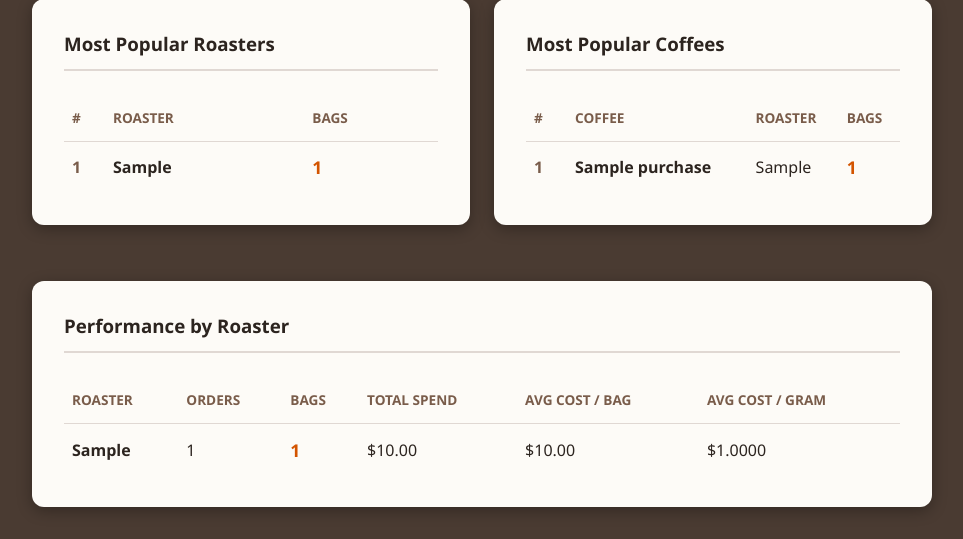
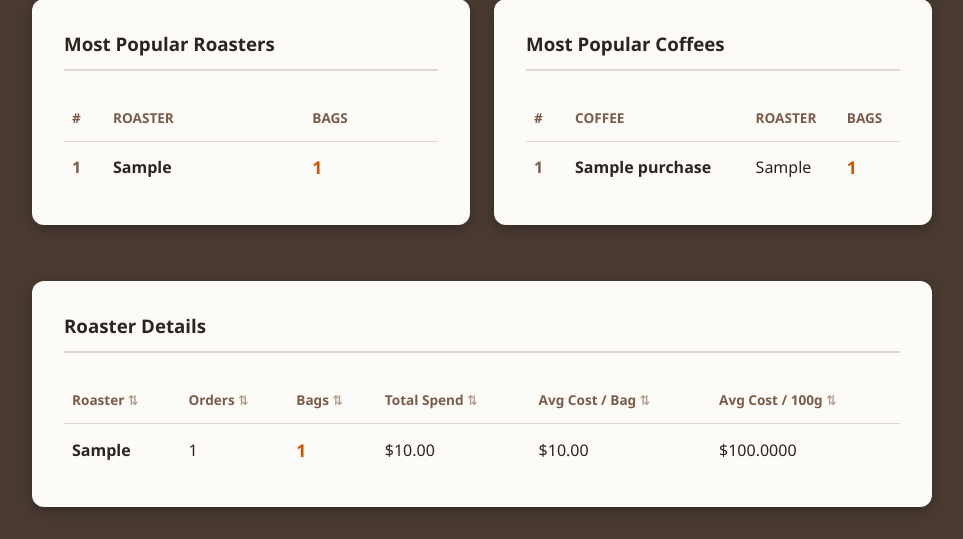
Before and after one commit to alexmilton/coffee-tracker, a Flask app: page /stats in a window 1280 px wide. Shown: the part 311-850 px from the top of the page, without its empty margins (158-1121 px from the left). Run offline with Flask 3, Linux system fonts and the light colour scheme; tables that the repository leaves empty hold one stand-in row (values such as "Sample post").

Commit message:
Add sortable coffee cost details

```diff
--- a/app.py
+++ b/app.py
@@ -57,7 +57,7 @@ def index():
     totalBagsAllTime = CoffeePurchase.query.count()
     totalGramsAllTime = db.session.query(func.coalesce(func.sum(CoffeePurchase.bagWeightGrams), 0)).scalar()
     totalSpendAllTime = db.session.query(func.coalesce(func.sum(CoffeePurchase.cost), 0)).scalar()
-    avgCostPerGramAllTime = round(totalSpendAllTime / totalGramsAllTime, 4) if totalGramsAllTime > 0 else 0.0
+    avgCostPer100GramsAllTime = round(totalSpendAllTime / totalGramsAllTime * 100, 4) if totalGramsAllTime > 0 else 0.0
 
     # Current Year Stats
     currentYear = datetime.now().year
@@ -66,19 +66,19 @@ def index():
     totalBagsYear = db.session.query(CoffeePurchase).filter(CoffeePurchase.purchaseDate >= startOfYear).count()
     totalGramsYear = db.session.query(func.coalesce(func.sum(CoffeePurchase.bagWeightGrams), 0)).filter(CoffeePurchase.purchaseDate >= startOfYear).scalar()
     totalSpendYear = db.session.query(func.coalesce(func.sum(CoffeePurchase.cost), 0)).filter(CoffeePurchase.purchaseDate >= startOfYear).scalar()
-    avgCostPerGramYear = round(totalSpendYear / totalGramsYear, 4) if totalGramsYear > 0 else 0.0
+    avgCostPer100GramsYear = round(totalSpendYear / totalGramsYear * 100, 4) if totalGramsYear > 0 else 0.0
 
     stats = {
         'allTime': {
             'totalBags': totalBagsAllTime,
             'totalSpend': round(totalSpendAllTime, 2),
-            'avgCostPerGram': avgCostPerGramAllTime
+            'avgCostPer100Grams': avgCostPer100GramsAllTime
         },
         'currentYear': {
             'year': currentYear,
             'totalBags': totalBagsYear,
             'totalSpend': round(totalSpendYear, 2),
-            'avgCostPerGram': avgCostPerGramYear
+            'avgCostPer100Grams': avgCostPer100GramsYear
         }
     }
 
@@ -105,14 +105,14 @@ def stats_detail():
         func.count(CoffeePurchase.id).label('bagCount')
     ).group_by(CoffeePurchase.coffeeName, CoffeePurchase.roaster).order_by(desc('bagCount')).limit(5).all()
 
-    # Roaster Summary Breakdown: distinct order dates, bag count, spend, avg cost/bag, avg cost/g
+    # Roaster Summary Breakdown: distinct order dates, bag count, spend, avg cost/bag, avg cost/100g
     roasterStatsQuery = db.session.query(
         CoffeePurchase.roaster,
         func.count(func.distinct(CoffeePurchase.purchaseDate)).label('orderCount'),
         func.count(CoffeePurchase.id).label('bagCount'),
         func.sum(CoffeePurchase.cost).label('totalSpend'),
         func.avg(CoffeePurchase.cost).label('avgCostPerBag'),
-        (func.sum(CoffeePurchase.cost) / func.sum(CoffeePurchase.bagWeightGrams)).label('avgCostPerGram')
+        (func.sum(CoffeePurchase.cost) / func.sum(CoffeePurchase.bagWeightGrams) * 100).label('avgCostPer100Grams')
     ).group_by(CoffeePurchase.roaster).order_by(desc('bagCount')).all()
 
     totalUniqueRoasters = len(roasterStatsQuery)
--- a/static/style.css
+++ b/static/style.css
@@ -339,6 +339,28 @@ th {
   font-size: 0.85rem;
 }
 
+.sort-button {
+  width: auto;
+  padding: 0;
+  background: none;
+  color: inherit;
+  font: inherit;
+  text-align: left;
+}
+
+.sort-button::after {
+  content: " ⇅";
+  color: #b49d8e;
+}
+
+.sort-button[data-sort-direction="ascending"]::after {
+  content: " ↑";
+}
+
+.sort-button[data-sort-direction="descending"]::after {
+  content: " ↓";
+}
+
 tr:last-child td {
   border-bottom: none;
 }
--- a/templates/stats.html
+++ b/templates/stats.html
@@ -85,27 +85,27 @@
 
   <!-- Roaster Breakdown Table -->
   <div class="card">
-    <h3>Performance by Roaster</h3>
-    <table>
+    <h3>Roaster Details</h3>
+    <table data-sortable-table>
       <thead>
         <tr>
-          <th>Roaster</th>
-          <th>Orders</th>
-          <th>Bags</th>
-          <th>Total Spend</th>
-          <th>Avg Cost / Bag</th>
-          <th>Avg Cost / Gram</th>
+          <th><button type="button" class="sort-button" data-sort-key="roaster">Roaster</button></th>
+          <th><button type="button" class="sort-button" data-sort-key="orders" data-sort-type="number">Orders</button></th>
+          <th><button type="button" class="sort-button" data-sort-key="bags" data-sort-type="number">Bags</button></th>
+          <th><button type="button" class="sort-button" data-sort-key="total-spend" data-sort-type="number">Total Spend</button></th>
+          <th><button type="button" class="sort-button" data-sort-key="avg-cost-bag" data-sort-type="number">Avg Cost / Bag</button></th>
+          <th><button type="button" class="sort-button" data-sort-key="avg-cost-100g" data-sort-type="number">Avg Cost / 100g</button></th>
         </tr>
       </thead>
       <tbody>
         {% for r in roasterStats %}
         <tr>
-          <td><strong>{{ r.roaster }}</strong></td>
-          <td>{{ r.orderCount }}</td>
-          <td class="stat-highlight-small">{{ r.bagCount }}</td>
-          <td>${{ "%.2f"|format(r.totalSpend) }}</td>
-          <td>${{ "%.2f"|format(r.avgCostPerBag) }}</td>
-          <td>${{ "%.4f"|format(r.avgCostPerGram) }}</td>
+          <td data-sort-key="roaster"><strong>{{ r.roaster }}</strong></td>
+          <td data-sort-key="orders" data-sort-value="{{ r.orderCount }}">{{ r.orderCount }}</td>
+          <td class="stat-highlight-small" data-sort-key="bags" data-sort-value="{{ r.bagCount }}">{{ r.bagCount }}</td>
+          <td data-sort-key="total-spend" data-sort-value="{{ r.totalSpend }}">${{ "%.2f"|format(r.totalSpend) }}</td>
+          <td data-sort-key="avg-cost-bag" data-sort-value="{{ r.avgCostPerBag }}">${{ "%.2f"|format(r.avgCostPerBag) }}</td>
+          <td data-sort-key="avg-cost-100g" data-sort-value="{{ r.avgCostPer100Grams }}">${{ "%.4f"|format(r.avgCostPer100Grams) }}</td>
         </tr>
         {% else %}
         <tr>
```
Also changed, not shown: static/app.js (+38 -0 lines), templates/index.html (+12 -12 lines).
